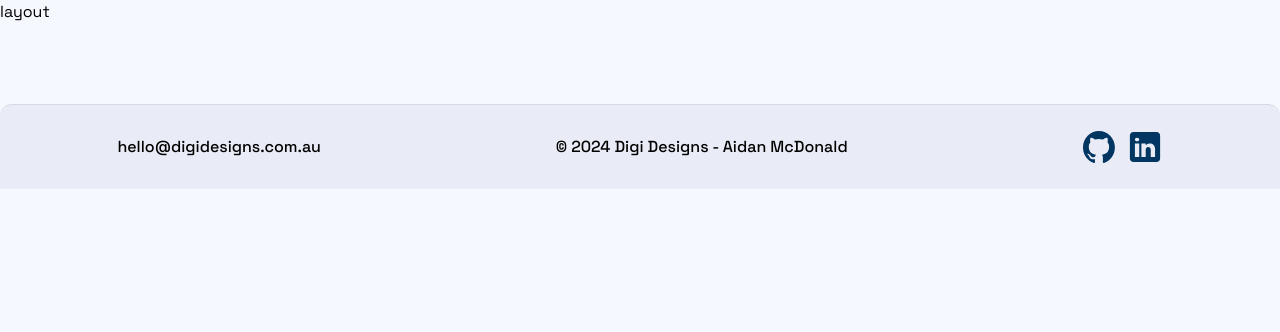
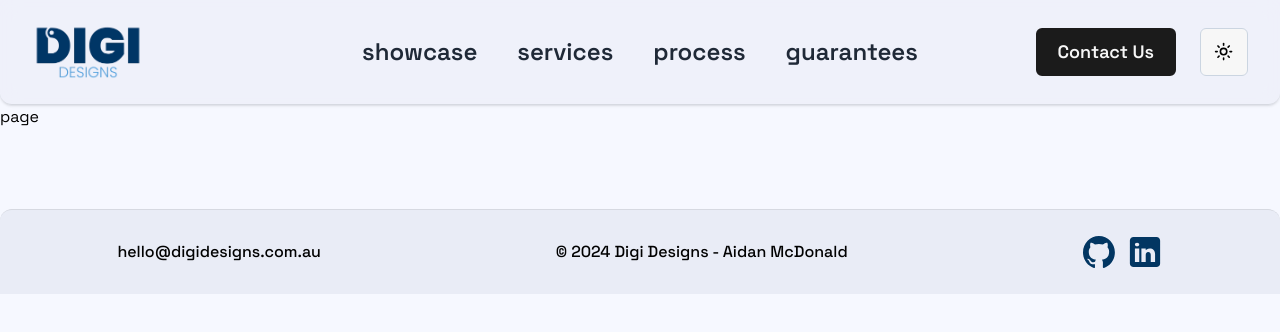
Before and after one commit to aidan-0/digi-designs, a Next.js app: page /showcase in a window 1280 px wide. Shown: the top 332 px of the page. Built offline with nearby package versions, Linux system fonts and the light colour scheme.

Commit message:
add new navbar for showcase and scroll to homepage

```diff
--- a/app/page.tsx
+++ b/app/page.tsx
@@ -14,7 +14,7 @@ import Link from "next/link";
 import { Element } from "react-scroll";
 import { IconStarFilled } from "@tabler/icons-react";
 import { BackgroundBeamsDemo } from "@/components/demos/background-beams-demo";
-import Navbar from "@/components/Navbar";
+import NavbarHome from "@/components/NavbarHome";
 import ContactForm from "@/components/ContactForm";
 import { gsap } from "gsap";
 import { useGSAP } from "@gsap/react";
@@ -42,7 +42,10 @@ export default function Home() {
 			);
 		});
 
-		gsap.fromTo(".services-item", {opacity: 0},{
+		gsap.fromTo(
+			".services-item",
+			{ opacity: 0 },
+			{
 				opacity: 1,
 				duration: 1,
 				stagger: 0.15,
@@ -50,10 +53,13 @@ export default function Home() {
 					trigger: ".services-item",
 					start: "top 95%",
 				},
-		  });
+			}
+		);
 
-
-		gsap.fromTo(".features-item", {opacity: 0},{
+		gsap.fromTo(
+			".features-item",
+			{ opacity: 0 },
+			{
 				opacity: 1,
 				duration: 1,
 				stagger: 0.15,
@@ -61,14 +67,15 @@ export default function Home() {
 					trigger: ".features-item",
 					start: "top 95%",
 				},
-		  });
+			}
+		);
 	}, []);
 
 	return (
 		<>
 			<div className="min-h-screen bg-fixed inset-0 -z-10 h-full w-full bg-background bg-[linear-gradient(to_right,#80808010_1px,transparent_1px),linear-gradient(to_bottom,#80808010_1px,transparent_1px)] bg-[size:14px_24px]">
 				{/* Nav Bar */}
-				<Navbar />
+				<NavbarHome />
 
 				{/* Main Section */}
 				<main className="">
@@ -105,7 +112,6 @@ export default function Home() {
 									text="good websites."
 								/>
 							</h1>
-
 							<p className="fade-in opacity-0 text-center text-xl md:text-2xl my-6 md:my-10 md:w-4/5 mx-auto text-gray-600">
 								Get an estimate tailored to your specific needs
 								by completing the form below.
@@ -124,10 +130,9 @@ export default function Home() {
 									Showcase
 								</Link>
 							</div>
-
 							{/* Hero and CTA - END */}
-
 							{/* Box Reveal - START*/}
+							<div id="services" /> {/* Scroll to services */}
 							<div className="fade-in opacity-0 flex flex-row flex-wrap gap-3 sm:gap-4 items-center justify-center lg:gap-44 md:mx-auto mt-12 md:mt-16 md:w-4/5 text-xl font-semibold">
 								<BoxReveal boxColor={"#4e9edd"} duration={0.5}>
 									<p className="flex gap-2 md:gap-x-4 items-center">
@@ -202,6 +207,7 @@ export default function Home() {
 					{/* Scroll Velocity - Start */}
 					<section className="py-16 md:py-20">
 						<ScrollBasedVelocityDemo />
+						<div id="process" />
 					</section>
 					{/* Scroll Velocity - End */}
 
@@ -361,6 +367,7 @@ export default function Home() {
 					</div>
 
 					{/* Background Beams */}
+					<div id="guarantees" />
 					<section className="mt-16 md:mt-20 ">
 						<Element name="guarantees">
 							<BackgroundBeamsDemo />
--- a/app/showcase/layout.tsx
+++ b/app/showcase/layout.tsx
@@ -1,9 +1,7 @@
-import React from 'react'
-
-const layout = () => {
-  return (
-    <div>layout</div>
-  )
+export default function Layout({
+	children,
+}: Readonly<{
+	children: React.ReactNode;
+}>) {
+	return <div>{children}</div>;
 }
-
-export default layout
--- a/app/showcase/page.tsx
+++ b/app/showcase/page.tsx
@@ -1,9 +1,13 @@
-import React from 'react'
+import NavbarShowcase from "@/components/NavbarShowcase";
+import React from "react";
 
 const page = () => {
-  return (
-    <div>page</div>
-  )
-}
+	return (
+		<div>
+			<NavbarShowcase />
+			page
+		</div>
+	);
+};
 
-export default page
+export default page;
--- a/components/Navbar.tsx
+++ b/components/NavbarHome.tsx
@@ -1,5 +1,3 @@
-// Not in use atm
-
 import React from "react";
 import Image from "next/image";
 import Link from "next/link";
--- /dev/null
+++ b/components/NavbarShowcase.tsx
@@ -0,0 +1,77 @@
+import React from "react";
+import Image from "next/image";
+import Link from "next/link";
+import { ModeToggle } from "./ModeToggle";
+
+const Navbar = () => {
+	return (
+		<>
+			{/* full-width nav */}
+			<div
+				className="shadow rounded-b-xl top-0 sticky z-50 w-full bg-navbar-bg border-b border-border dark:bg-navbar-bg flex items-center justify-between py-6 px-4 md:px-8"
+				id="navbar-style"
+			>
+				<Link href="/">
+					<Image
+						src="/webp-logos/Digi_Designs_Logo_Blue.webp"
+						alt="Digi Logo"
+						width={128}
+						height={128}
+						className="w-28"
+					/>
+				</Link>
+
+				<div className="absolute right-1/2 translate-x-1/2 transform">
+					<div className="hidden md:flex gap-x-10 items-center text-gray-800 dark:text-dd-light font-semibold text-2xl cursor-pointer">
+						<Link
+							href="/showcase"
+							className="hover:text-dd-light-blue transition duration-400"
+						>
+							showcase
+						</Link>
+						<Link
+							href="/#services"
+							scroll={true}
+							// offset={-80}
+
+
+							className="hover:text-dd-light-blue transition duration-400">
+							services
+						</Link>
+						<Link
+							href="/#process"
+							scroll={true}
+							// offset={-120}
+							className="hover:text-dd-light-blue transition duration-400"
+						>
+							process
+						</Link>
+						<Link
+							href="/#guarantees"
+							scroll={true}
+							// offset={-50}
+
+							className="hover:text-dd-light-blue transition duration-400"
+						>
+							guarantees
+						</Link>
+					</div>
+				</div>
+
+				<div className="flex flex-row items-center gap-2 sm:gap-6">
+					<Link
+						href="/#contact"
+						scroll={true}
+						// offset={-50}
+						className="cursor-pointer px-4 sm:px-5 py-2 font-semibold hover:bg-dd-light hover:text-dd-dark rounded-[6px] text-dd-light border-dd-dark border-2  bg-dd-dark dark:bg-foreground dark:text-dd-dark transition duration-200 text-lg hover:shadow-[1px_1px_rgba(78,158,221),2px_2px_rgba(78,158,221),3px_3px_rgba(78,158,221),4px_4px_rgba(78,158,221)] dark:hover:shadow-[1px_1px_rgba(78,158,221),2px_2px_rgba(78,158,221),3px_3px_rgba(78,158,221),4px_4px_rgba(78,158,221)]"
+					>
+						Contact Us
+					</Link>
+					<ModeToggle />
+				</div>
+			</div>
+		</>
+	);
+};
+
+export default Navbar;
--- /dev/null
+++ b/components/blocks/cards-demo-1.tsx
@@ -0,0 +1,30 @@
+"use client";
+import { cn } from "@/lib/utils";
+
+export default function CardDemo() {
+  return (
+    <div className="max-w-xs w-full">
+      <div
+        className={cn(
+          "group w-full cursor-pointer overflow-hidden relative card h-96 rounded-md shadow-xl mx-auto flex flex-col justify-end p-4 border border-transparent dark:border-neutral-800",
+          "bg-[url(https://images.unsplash.com/photo-1476842634003-7dcca8f832de?ixid=MnwxMjA3fDB8MHxwaG90by1wYWdlfHx8fGVufDB8fHx8&ixlib=rb-1.2.1&auto=format&fit=crop&w=1650&q=80)] bg-cover",
+          // Preload hover image by setting it in a pseudo-element
+          "before:bg-[url(https://i.giphy.com/media/v1.Y2lkPTc5MGI3NjExNWlodTF3MjJ3NnJiY3Rlc2J0ZmE0c28yeWoxc3gxY2VtZzA5ejF1NSZlcD12MV9pbnRlcm5hbF9naWZfYnlfaWQmY3Q9Zw/syEfLvksYQnmM/giphy.gif)] before:fixed before:inset-0 before:opacity-0 before:z-[-1]",
+          "hover:bg-[url(https://i.giphy.com/media/v1.Y2lkPTc5MGI3NjExNWlodTF3MjJ3NnJiY3Rlc2J0ZmE0c28yeWoxc3gxY2VtZzA5ejF1NSZlcD12MV9pbnRlcm5hbF9naWZfYnlfaWQmY3Q9Zw/syEfLvksYQnmM/giphy.gif)]",
+          "hover:after:content-[''] hover:after:absolute hover:after:inset-0 hover:after:bg-black hover:after:opacity-50",
+          "transition-all duration-500"
+        )}
+      >
+        <div className="text relative z-50">
+          <h1 className="font-bold text-xl md:text-3xl text-gray-50 relative">
+            Background Overlays
+          </h1>
+          <p className="font-normal text-base text-gray-50 relative my-4">
+            This card is for some special elements, like displaying background
+            gifs on hover only.
+          </p>
+        </div>
+      </div>
+    </div>
+  );
+}
--- a/package.json
+++ b/package.json
@@ -27,6 +27,7 @@
     "react": "^18",
     "react-dom": "^18",
     "react-hook-form": "^7.53.0",
+    "react-icons": "^5.3.0",
     "react-scroll": "^1.9.0",
     "resend": "^4.0.0",
     "tailwind-merge": "^2.5.2",
```
Also changed, not shown: 1 other file (tests, documents, lock files or other folders). Lines whose indentation alone changed are shown as unchanged.
